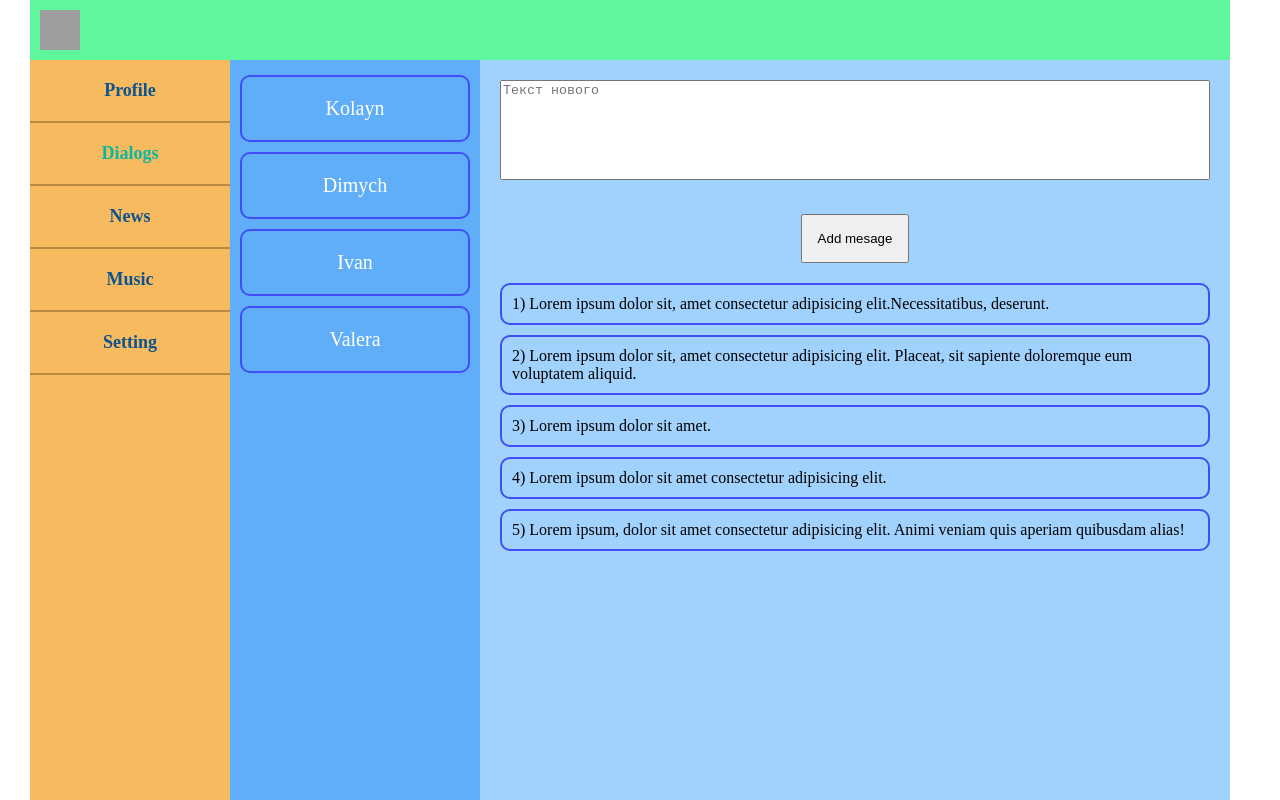
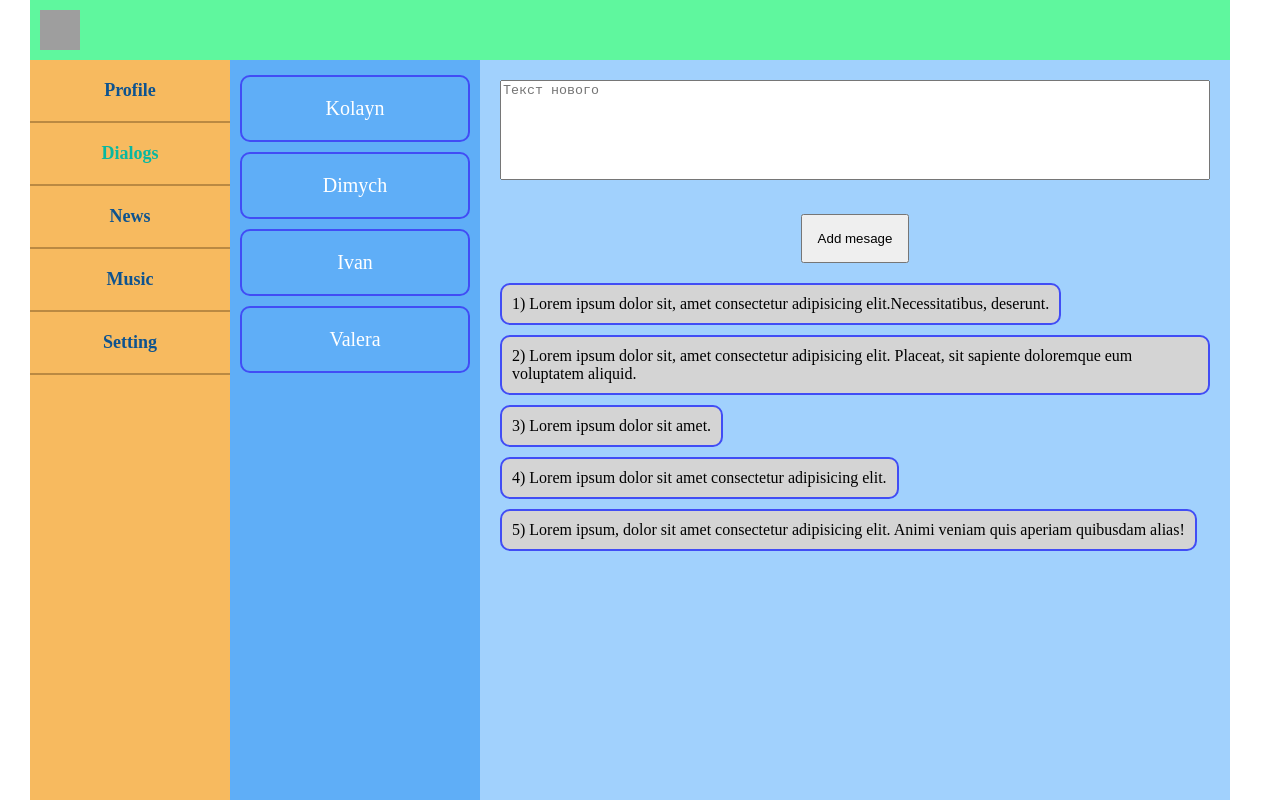
Before and after one commit to Khvostov-Nik/Learn_React, a React (Create React App) app: page /Dialogs in a window 1280 px wide. Built offline with nearby package versions, Linux system fonts and the light colour scheme; grey boxes are pictures that could not be loaded.

Commit message:
message width fit content

```diff
--- a/src/Component/Dialogs/Message/Message.module.css
+++ b/src/Component/Dialogs/Message/Message.module.css
@@ -5,6 +5,8 @@
 .message {
     padding: 10px;
     margin-bottom: 10px;
+    background-color: rgb(212, 212, 212);
     border: 2px solid rgb(65, 77, 245);
     border-radius: 10px;
+    width: fit-content;
 }
--- a/src/store/state.js
+++ b/src/store/state.js
@@ -78,7 +78,6 @@ export let updateNewMessageText = (newText) => {
   state.dialogPage.newMessageText = newText;
   rerenderTree(state);
 };
-
 export const subscribe = (observer) => {
   rerenderTree = observer;
 };
```
